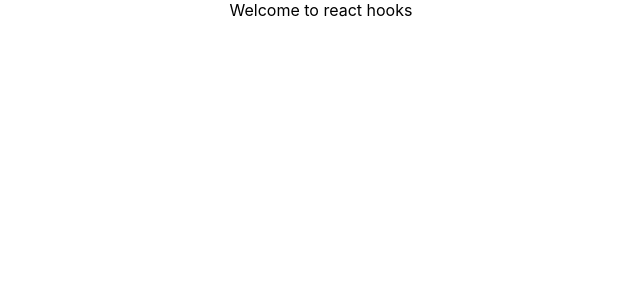
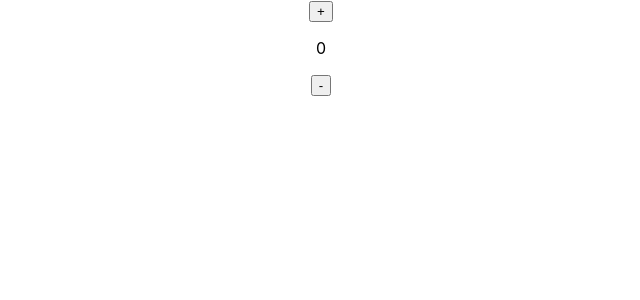
Before and after one commit to Er-RP/react-tutorials, a React (Create React App) app: page / in a window 1280 px wide. Shown: the top 300 px of the page, without its empty margins (319-959 px from the left). Built offline with nearby package versions, Linux system fonts and the light colour scheme.

Commit message:
useState basic

```diff
--- a/src/App.js
+++ b/src/App.js
@@ -1,11 +1,23 @@
+import { useState } from "react";
 import "./App.css";
 
-function App() {
+const App = () => {
+  /* Initializing useState . useState always return array which is combination of  currentState [count],
+  function [setCount] to change currentState . useState accepts one initialValue [0]*/
+  const [count, setCount] = useState(0);
+  //Function to change state
+  const handleIncreaseCount = () => setCount((prevCount) => prevCount + 1);
+  const handleDecreaseCount = () => setCount((prevCount) => prevCount - 1);
+
   return (
     <>
-      <div className="App">Welcome to react hooks</div>
+      <div className="App">
+        <button onClick={() => handleIncreaseCount()}>+</button>
+        <p>{count}</p>
+        <button onClick={() => handleDecreaseCount()}>-</button>
+      </div>
     </>
   );
-}
+};
 
 export default App;
```
Also changed, not shown: package.json (+2 -7 lines), 1 other file (tests, documents, lock files or other folders).
